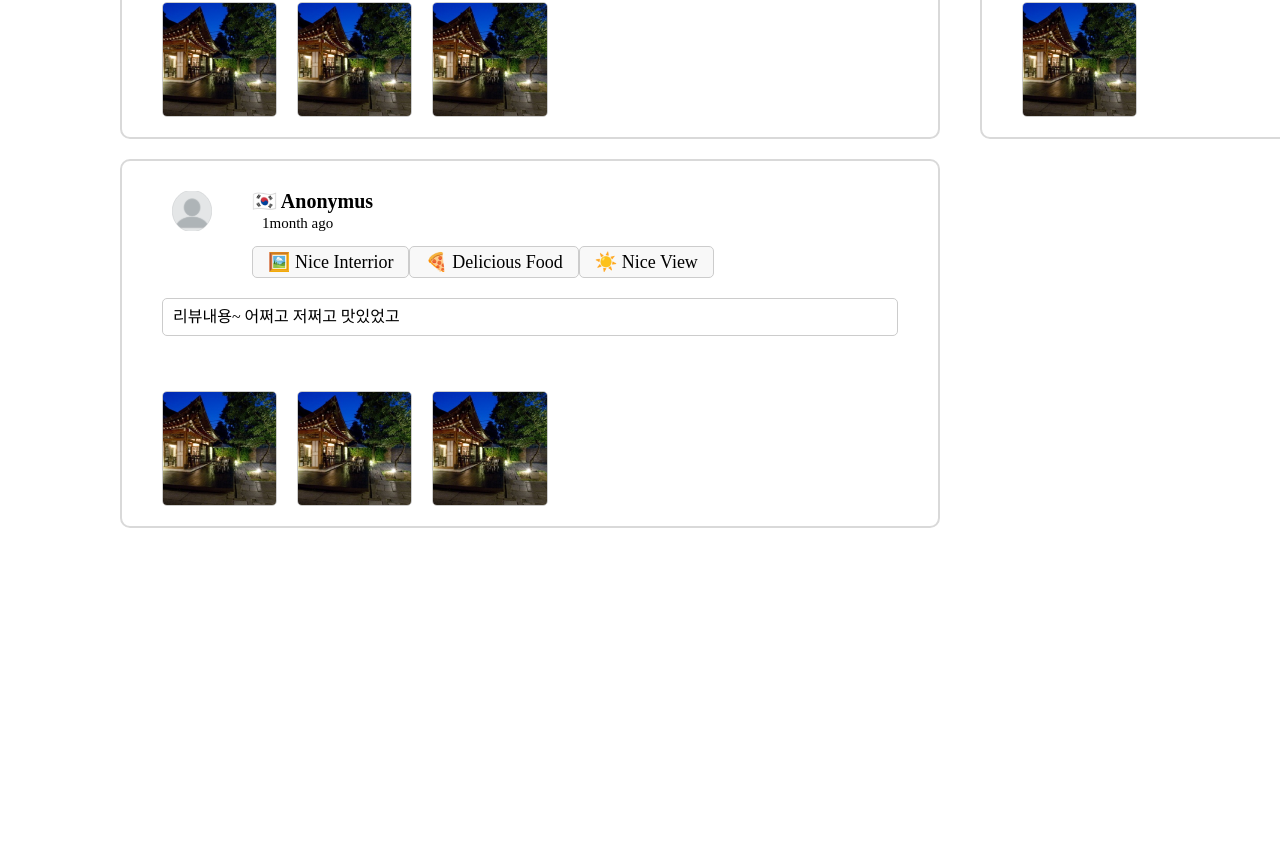
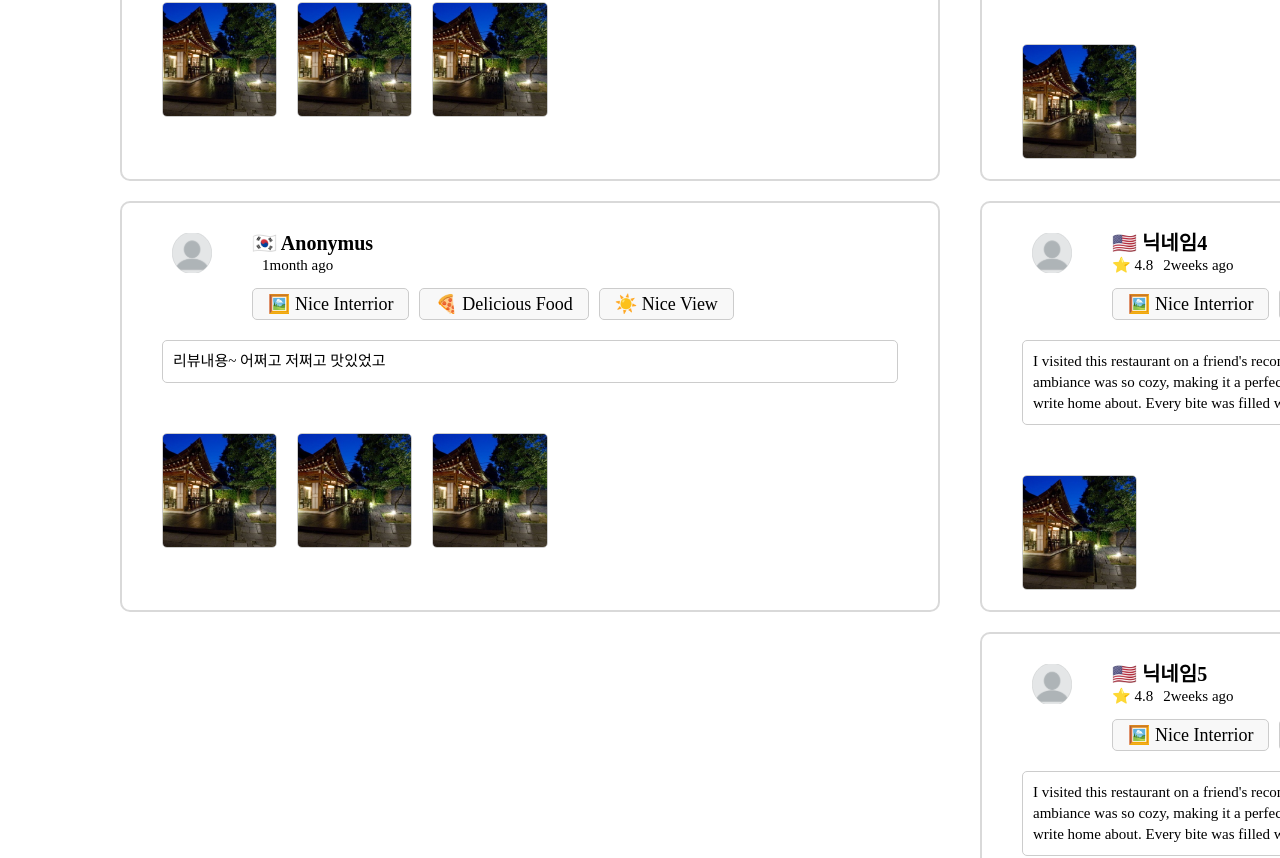
Before and after one commit to SojeongM/Koogle_front, a React (Create React App) app in the folder koogle/: page /review in a window 1280 px wide. Shown: the part 719-1577 px from the top of the page. Before the commit the page ends 1257 px from the top, so only its background shows below. Built offline with nearby package versions, Linux system fonts and the light colour scheme; a web font is replaced by a local one.

Commit message:
detail button logic changed

```diff
--- a/koogle/src/components/CustomerReview.js
+++ b/koogle/src/components/CustomerReview.js
@@ -85,7 +85,6 @@ const ReviewsContainer = styled.div`
 
 const CheckImg = styled.div`
   position: absolute;
-
   top: 47%;
   left: 82%;
 `;
--- a/koogle/src/components/Filter.js
+++ b/koogle/src/components/Filter.js
@@ -40,7 +40,6 @@ const Select = () => {
   const [select, setSelect] = useState("");
   const handleClick = (name) => {
     setSelect(name);
-    console.log(name);
   };
   return (
     <>
@@ -59,9 +58,9 @@ const Select = () => {
 
 const Select2 = () => {
   const [select, setSelect] = useState("");
+
   const handleClick = (name) => {
     setSelect(name);
-    console.log(name);
   };
   return (
     <>
@@ -80,6 +79,7 @@ const Select2 = () => {
 
 const Filter = ({ showLine = true }) => {
   const [search, setSearch] = useState("");
+
   const onChange = (e) => {
     setSearch(e.target.value);
   };
--- a/koogle/src/components/Review.js
+++ b/koogle/src/components/Review.js
@@ -31,7 +31,7 @@ const reviews = [
     reviewTime: "1month ago",
     totalReviews: 105,
     totalPhotos: 20,
-    reviewText: "리뷰내용~ 어쩌고 저쩌고 맛있었고",
+    reviewText: "I visite",
     reviewPhotos: [testimg, testimg, testimg],
   },
   {
@@ -45,6 +45,7 @@ const reviews = [
     reviewText: "리뷰내용~ 어쩌고 저쩌고 맛있었고",
     reviewPhotos: [testimg, testimg, testimg],
   },
+
   {
     profileImage: profileimg,
     nickname: "닉네임3",
@@ -53,7 +54,32 @@ const reviews = [
     reviewTime: "2weeks ago",
     totalReviews: 50,
     totalPhotos: 10,
-    reviewText: "또 다른 리뷰 내용~",
+    reviewText:
+      "I visited this restaurant on a friend's recommendation, and I was absolutely delighted with the experience. The ambiance was so cozy, making it a perfect spot for conversations. Their homemade ravioli is definitely something to write home about. Every bite was filled with flavor!",
+    reviewPhotos: [testimg],
+  },
+  {
+    profileImage: profileimg,
+    nickname: "닉네임4",
+    flag: "🇺🇸",
+    rating: 4.8,
+    reviewTime: "2weeks ago",
+    totalReviews: 50,
+    totalPhotos: 10,
+    reviewText:
+      "I visited this restaurant on a friend's recommendation, and I was absolutely delighted with the experience. The ambiance was so cozy, making it a perfect spot for conversations. Their homemade ravioli is definitely something to write home about. Every bite was filled with flavor!",
+    reviewPhotos: [testimg],
+  },
+  {
+    profileImage: profileimg,
+    nickname: "닉네임5",
+    flag: "🇺🇸",
+    rating: 4.8,
+    reviewTime: "2weeks ago",
+    totalReviews: 50,
+    totalPhotos: 10,
+    reviewText:
+      "I visited this restaurant on a friend's recommendation, and I was absolutely delighted with the experience. The ambiance was so cozy, making it a perfect spot for conversations. Their homemade ravioli is definitely something to write home about. Every bite was filled with flavor!",
     reviewPhotos: [testimg],
   },
 ];
@@ -229,11 +255,17 @@ const Review = () => {
       <Blank />
       <HorizonLine />
       <ReviewContainer>
-        {koreanReviews.map((_, index) => (
+        {Array.from({
+          length: Math.max(koreanReviews.length, otherReviews.length),
+        }).map((_, index) => (
           <React.Fragment key={index}>
             {/* 한국 리뷰 */}
             {koreanReviews[index] && (
-              <ReviewBox>
+              <ReviewBox
+                style={{
+                  gridColumn: "1",
+                }}
+              >
                 <Photo>
                   <Profilepic
                     src={koreanReviews[index].profileImage}
@@ -267,7 +299,11 @@ const Review = () => {
 
             {/* 비한국 리뷰 */}
             {otherReviews[index] && (
-              <ReviewBox>
+              <ReviewBox
+                style={{
+                  gridColumn: "2",
+                }}
+              >
                 <Photo>
                   <Profilepic
                     src={otherReviews[index].profileImage}
@@ -428,14 +464,16 @@ const ReviewContainer = styled.div`
 
 const ReviewText = styled.p`
   padding: 10px;
+  font-size: 15px;
   border: 1px solid #ccc;
   border-radius: 5px;
-  margin: 0 20px;
+  margin: 0px 20px;
+  line-height: 1.4;
 `;
 
 const PhotoReviewBox = styled.div`
   display: flex;
-  margin-top: 10px;
+  margin-top: 5px;
 `;
 const Photo = styled.div`
   display: flex;
@@ -508,7 +546,7 @@ const ImageUploadBtn = styled.label`
   border: none;
   border-radius: 5px;
   cursor: pointer;
-  text-align: center; // label 태그에 대한 중앙 정렬을 위해 추가
+  text-align: center;
   &:hover {
     background-color: #d4d4d4;
   }
@@ -543,7 +581,7 @@ const CancelButton = styled.button`
   background-color: #f8f8f8;
   border: 1px solid #ccc;
   border-radius: 5px;
-  margin-right: 10px; // 버튼 간의 간격
+  margin-right: 10px;
   font-size: 20px;
   cursor: pointer;
   &:hover {
@@ -553,6 +591,7 @@ const CancelButton = styled.button`
 const DetailButton = styled.button`
   background-color: ${(props) => (props.selected ? "#faddac" : "#f8f8f8")};
   margin-top: 10px;
+  margin-right: 10px;
   border: 1px solid #ccc;
   padding: 6px 15px;
   font-size: 18px;
@@ -564,6 +603,7 @@ const DetailButton = styled.button`
       &:hover {
         background-color: ${props.selected ? "#d4d4d4" : "#faddac"};
       }
+       margin: 0px;
     `}
 `;
 
```
